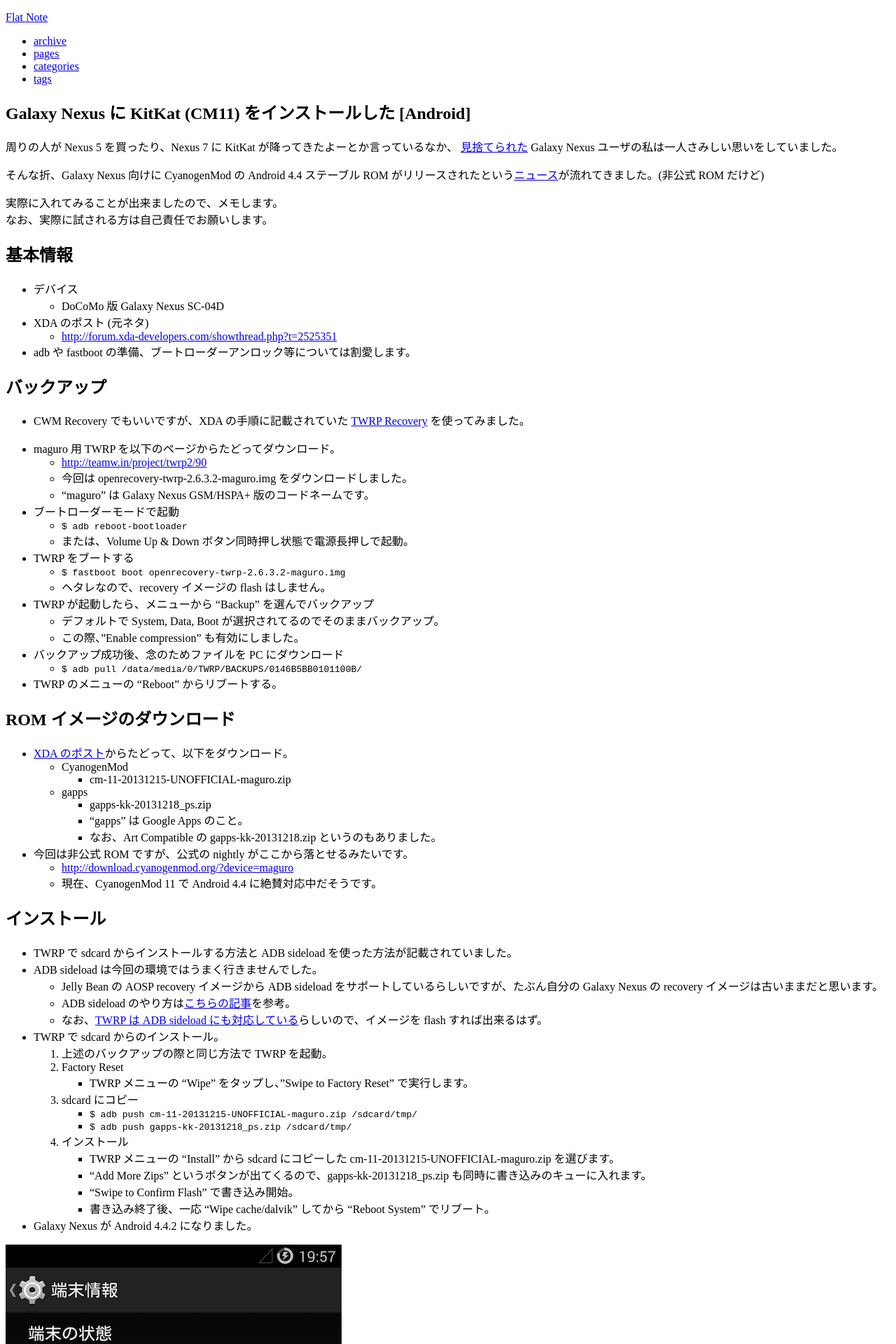
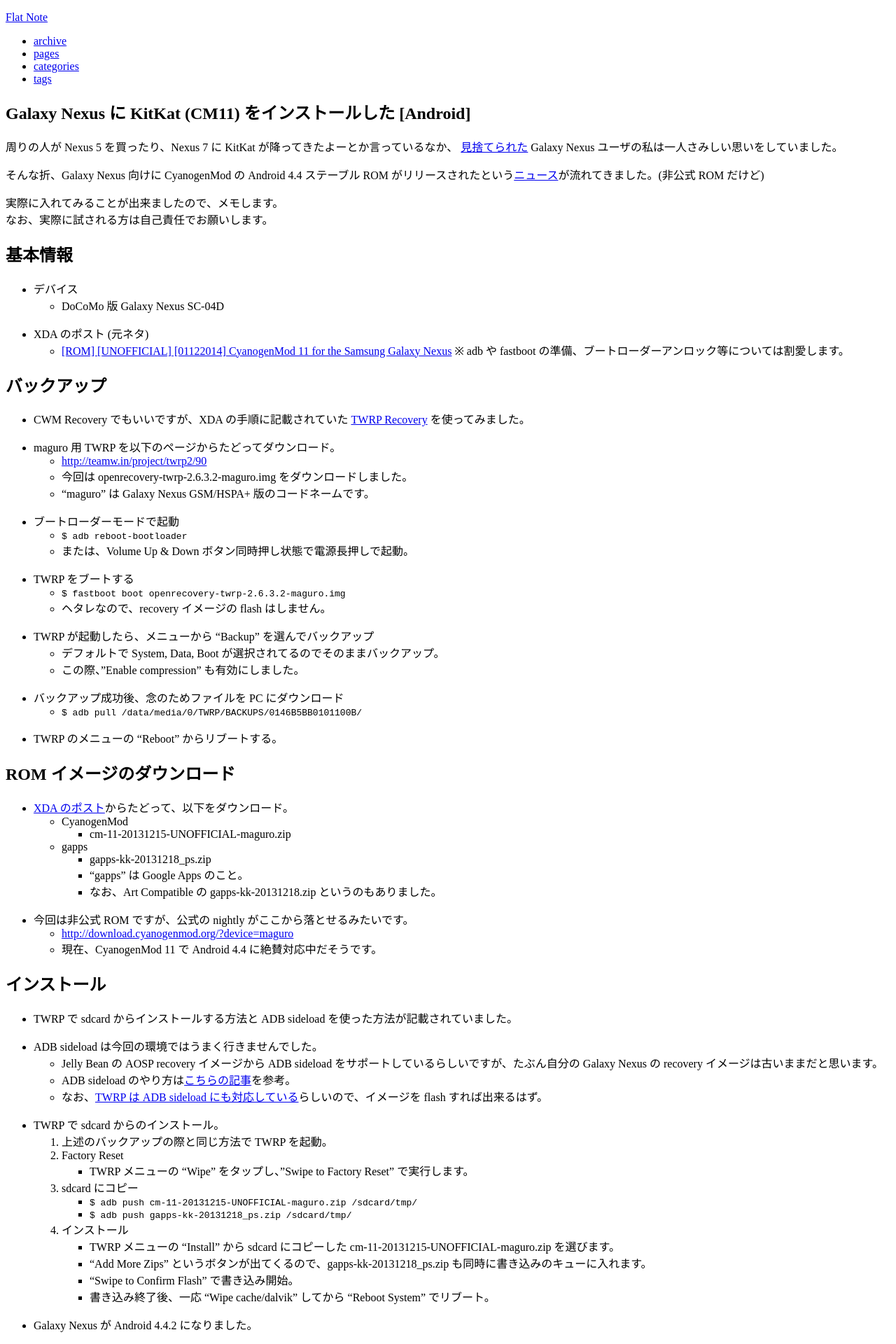
Before and after one commit to flatbird/flatbird.github.com, a Jekyll site: the page built from _posts/2013-12-20-installing-android44-kitkat-cm11-to-galaxy-nexus.md, in a window 1280 px wide. Shown: the top 1920 px of the page at 70% size. Built offline with Jekyll 4.4.1, drawn with Linux system fonts in a browser that asks for light colours; Markdown is read by kramdown in place of the engine named in the settings; comment, search, counter and statistics services are not loaded.

```diff
--- a/_config.yml
+++ b/_config.yml
@@ -129,7 +129,7 @@ JB :
   #   ./_includes/custom/[HELPER]
   # where [HELPER] is the name of the helper you are overriding.
 
-markdown: kramdown
+markdown: redcarpet
 kramdown:
   use_coderay: true
 
--- a/_posts/2013-12-20-installing-android44-kitkat-cm11-to-galaxy-nexus.md
+++ b/_posts/2013-12-20-installing-android44-kitkat-cm11-to-galaxy-nexus.md
@@ -6,6 +6,12 @@ category:
 tags: [Android]
 ---
 {% include JB/setup %}
+
+<style type="text/css">
+div.entry-content > ul > li {
+	margin-bottom: 1em;
+}
+</style>
 
 周りの人が Nexus 5 を買ったり、Nexus 7 に KitKat が降ってきたよーとか言っているなか、
 [見捨てられた](https://support.google.com/nexus/answer/3468085?hl=ja)
@@ -21,9 +27,8 @@ Galaxy Nexus ユーザの私は一人さみしい思いをしていました。
 - デバイス
 	- DoCoMo 版 Galaxy Nexus SC-04D
 - XDA のポスト (元ネタ)
-	- <http://forum.xda-developers.com/showthread.php?t=2525351>
-
-* adb や fastboot の準備、ブートローダーアンロック等については割愛します。
+	- [\[ROM\] \[UNOFFICIAL\] \[01122014\] CyanogenMod 11 for the Samsung Galaxy Nexus](http://forum.xda-developers.com/galaxy-nexus/development/rom-cyanogenmod-11-samsung-galaxy-nexus-t2525351)
+※ adb や fastboot の準備、ブートローダーアンロック等については割愛します。
 
 ## バックアップ
 - CWM Recovery でもいいですが、XDA の手順に記載されていた [TWRP Recovery](http://teamw.in/project/twrp2) を使ってみました。
@@ -32,6 +37,7 @@ Galaxy Nexus ユーザの私は一人さみしい思いをしていました。
 	- <http://teamw.in/project/twrp2/90>
 	- 今回は openrecovery-twrp-2.6.3.2-maguro.img をダウンロードしました。
 	- "maguro" は Galaxy Nexus GSM/HSPA+ 版のコードネームです。
+
 
 - ブートローダーモードで起動
     - `$ adb reboot-bootloader`
--- a/assets/themes/the-minimum/css/custom-style.css
+++ b/assets/themes/the-minimum/css/custom-style.css
@@ -80,6 +80,10 @@ ul ul, ol ul {
 	list-style-type: decimal;
 }
 
+.unit-article li > p {
+	margin-bottom: 0;
+}
+
 .body a:link, .body .unit-article .entry-content h3 a:link {
 	color: #4183c4;
 }
```
